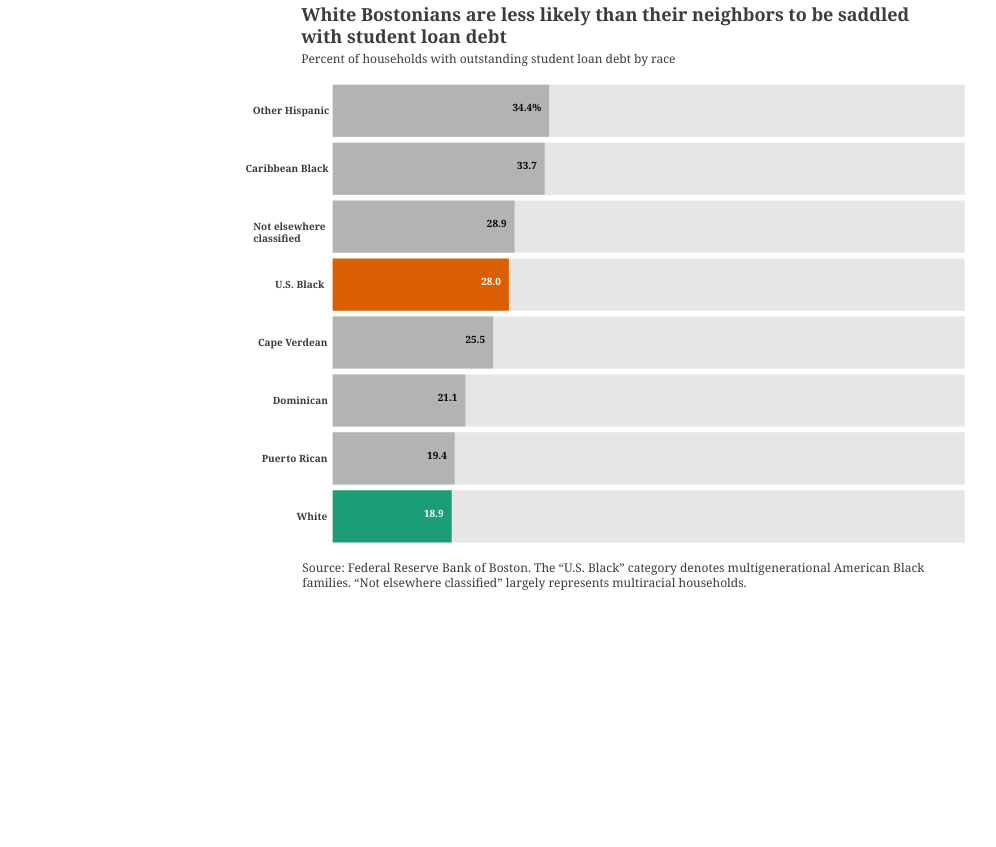
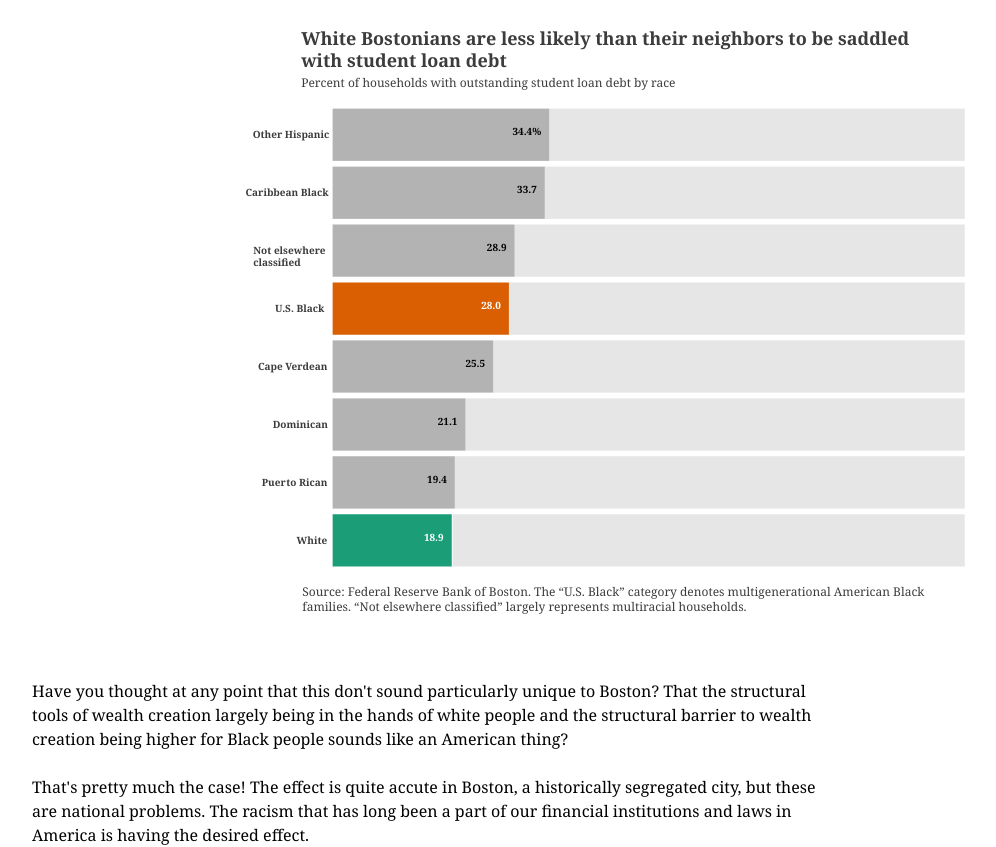
Before and after one commit to jakeneenan/boston-wealth, a plain HTML site: page docs/index.html in a window 1280 px wide. Shown: the part 4830-5677 px from the top of the page, without its empty margins (32-1028 px from the left). Before the commit the page ends 5485 px from the top, so only its background shows below. Drawn offline with nearby package versions, Linux system fonts and the light colour scheme.

Commit message:
Update index.html

```diff
--- a/docs/index.html
+++ b/docs/index.html
@@ -1664,10 +1664,7 @@
 </p>
 
 <br>
-
-<p>
-
-</p>
+<br>
 
 
 
@@ -1981,12 +1978,17 @@
 
 
 <br>
+<br>
 
 <p>
-
+    Have you thought at any point that this don't sound particularly unique to Boston? That the structural tools of wealth creation largely being in the hands of white people and the structural barrier to wealth creation being higher for Black people sounds like an American thing?
 </p>
 
 <br>
+
+<p>
+	That's pretty much the case! The effect is quite accute in Boston, a historically segregated city, but these are national problems. The racism that has long been a part of our financial institutions and laws in America is having the desired effect.
+</p>
 
 
 
```
